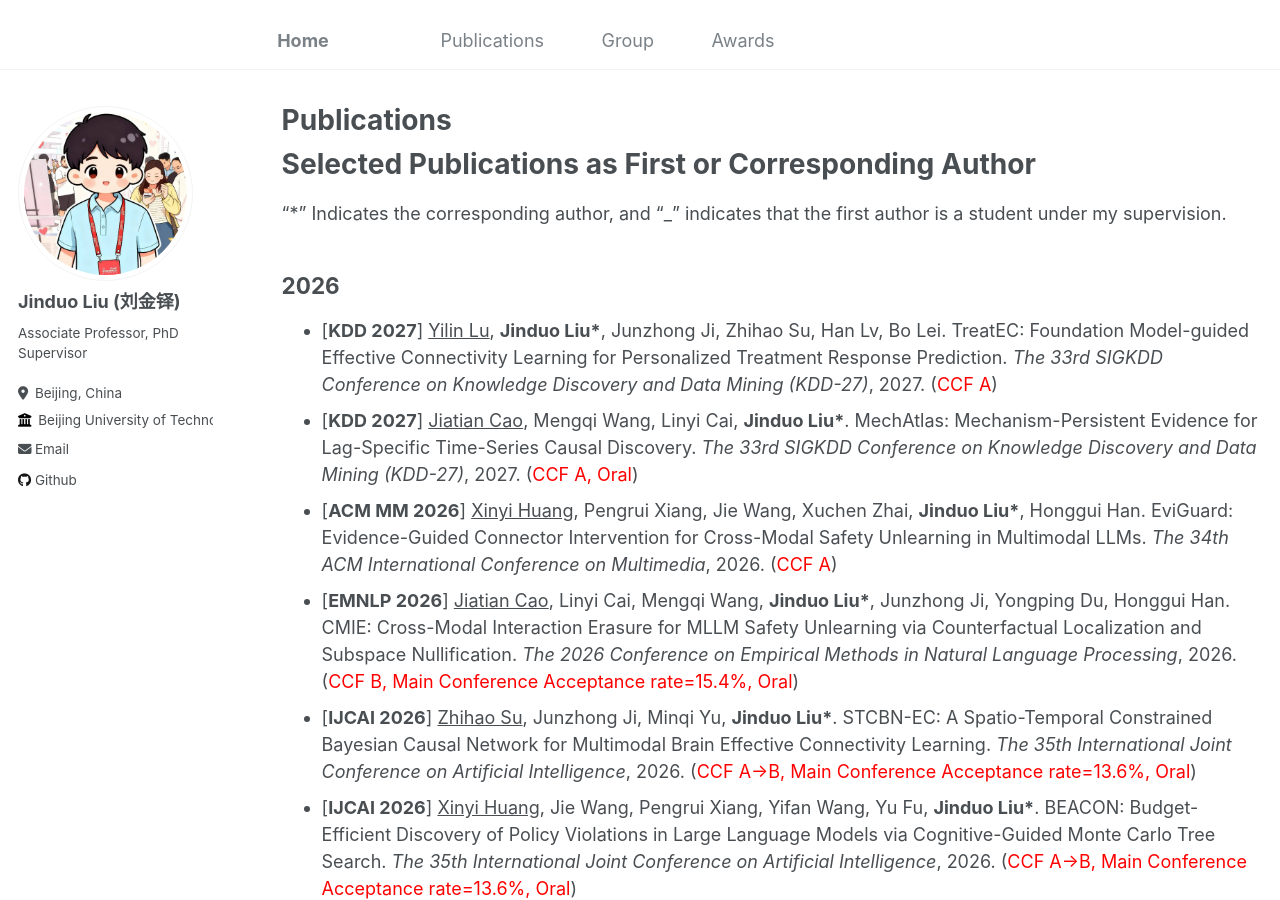
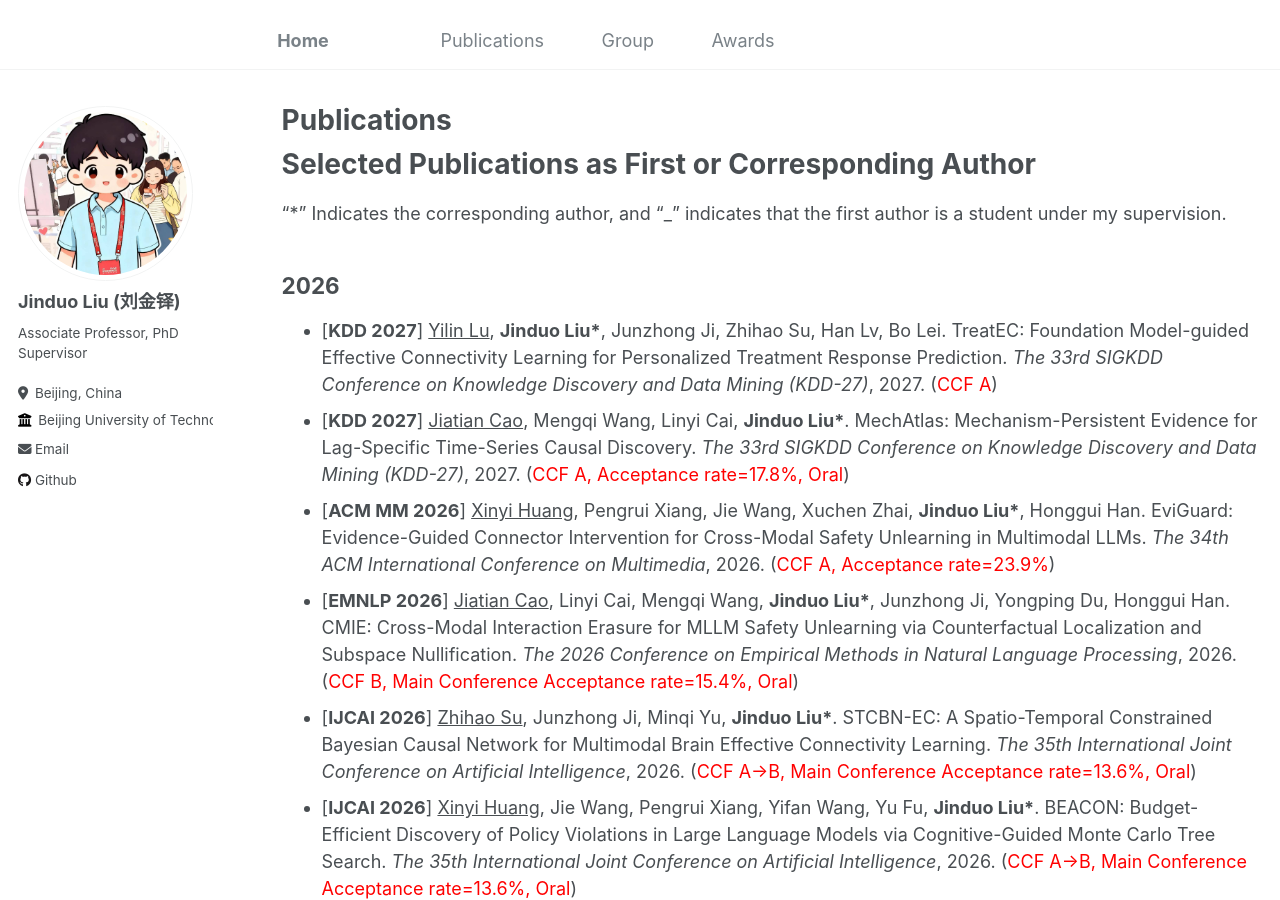
Before and after one commit to Duo67/duo067, a Jekyll site: the page built from _pages/publications.md, in a window 1280 px wide and 900 px high. Built offline with Jekyll 4.4.1, drawn with Linux system fonts in a browser that asks for light colours.

Commit message:
Update publications.md

```diff
--- a/_pages/publications.md
+++ b/_pages/publications.md
@@ -14,8 +14,8 @@ redirect_from:
 
 ## 2026
   * [__KDD 2027__] <span style="text-decoration: underline;">Yilin Lu</span>, __Jinduo Liu*__, Junzhong Ji, Zhihao Su, Han Lv, Bo Lei. TreatEC: Foundation Model-guided Effective Connectivity Learning for Personalized Treatment Response Prediction. _The 33rd SIGKDD Conference on Knowledge Discovery and Data Mining (KDD-27)_, 2027. (<span style="color: red;">CCF A</span>)
-  * [__KDD 2027__] <span style="text-decoration: underline;">Jiatian Cao</span>, Mengqi Wang, Linyi Cai, __Jinduo Liu*__. MechAtlas: Mechanism-Persistent Evidence for Lag-Specific Time-Series Causal Discovery. _The 33rd SIGKDD Conference on Knowledge Discovery and Data Mining (KDD-27)_, 2027. (<span style="color: red;">CCF A, Oral</span>)
-  * [__ACM MM 2026__] <span style="text-decoration: underline;">Xinyi Huang</span>, Pengrui Xiang, Jie Wang, Xuchen Zhai, __Jinduo Liu*__, Honggui Han. EviGuard: Evidence-Guided Connector Intervention for Cross-Modal Safety Unlearning in Multimodal LLMs. _The 34th ACM International Conference on Multimedia_, 2026. (<span style="color: red;">CCF A</span>)
+  * [__KDD 2027__] <span style="text-decoration: underline;">Jiatian Cao</span>, Mengqi Wang, Linyi Cai, __Jinduo Liu*__. MechAtlas: Mechanism-Persistent Evidence for Lag-Specific Time-Series Causal Discovery. _The 33rd SIGKDD Conference on Knowledge Discovery and Data Mining (KDD-27)_, 2027. (<span style="color: red;">CCF A, Acceptance rate=17.8%, Oral</span>)
+  * [__ACM MM 2026__] <span style="text-decoration: underline;">Xinyi Huang</span>, Pengrui Xiang, Jie Wang, Xuchen Zhai, __Jinduo Liu*__, Honggui Han. EviGuard: Evidence-Guided Connector Intervention for Cross-Modal Safety Unlearning in Multimodal LLMs. _The 34th ACM International Conference on Multimedia_, 2026. (<span style="color: red;">CCF A, Acceptance rate=23.9%</span>)
   * [__EMNLP 2026__] <span style="text-decoration: underline;">Jiatian Cao</span>, Linyi Cai, Mengqi Wang, __Jinduo Liu*__, Junzhong Ji, Yongping Du, Honggui Han. CMIE: Cross-Modal Interaction Erasure for MLLM Safety Unlearning via Counterfactual Localization and Subspace Nullification. _The 2026 Conference on Empirical Methods in Natural Language Processing_, 2026. (<span style="color: red;">CCF B, Main Conference Acceptance rate=15.4%, Oral</span>)
   * [__IJCAI 2026__] <span style="text-decoration: underline;">Zhihao Su</span>, Junzhong Ji, Minqi Yu, __Jinduo Liu*__. STCBN-EC: A Spatio-Temporal Constrained Bayesian Causal Network for Multimodal Brain Effective Connectivity Learning. _The 35th International Joint Conference on Artificial Intelligence_, 2026. (<span style="color: red;">CCF A->B, Main Conference Acceptance rate=13.6%, Oral</span>)
   * [__IJCAI 2026__] <span style="text-decoration: underline;">Xinyi Huang</span>, Jie Wang, Pengrui Xiang, Yifan Wang, Yu Fu, __Jinduo Liu*__. BEACON: Budget-Efficient Discovery of Policy Violations in Large Language Models via Cognitive-Guided Monte Carlo Tree Search. _The 35th International Joint Conference on Artificial Intelligence_, 2026. (<span style="color: red;">CCF A->B, Main Conference Acceptance rate=13.6%, Oral</span>)
```
